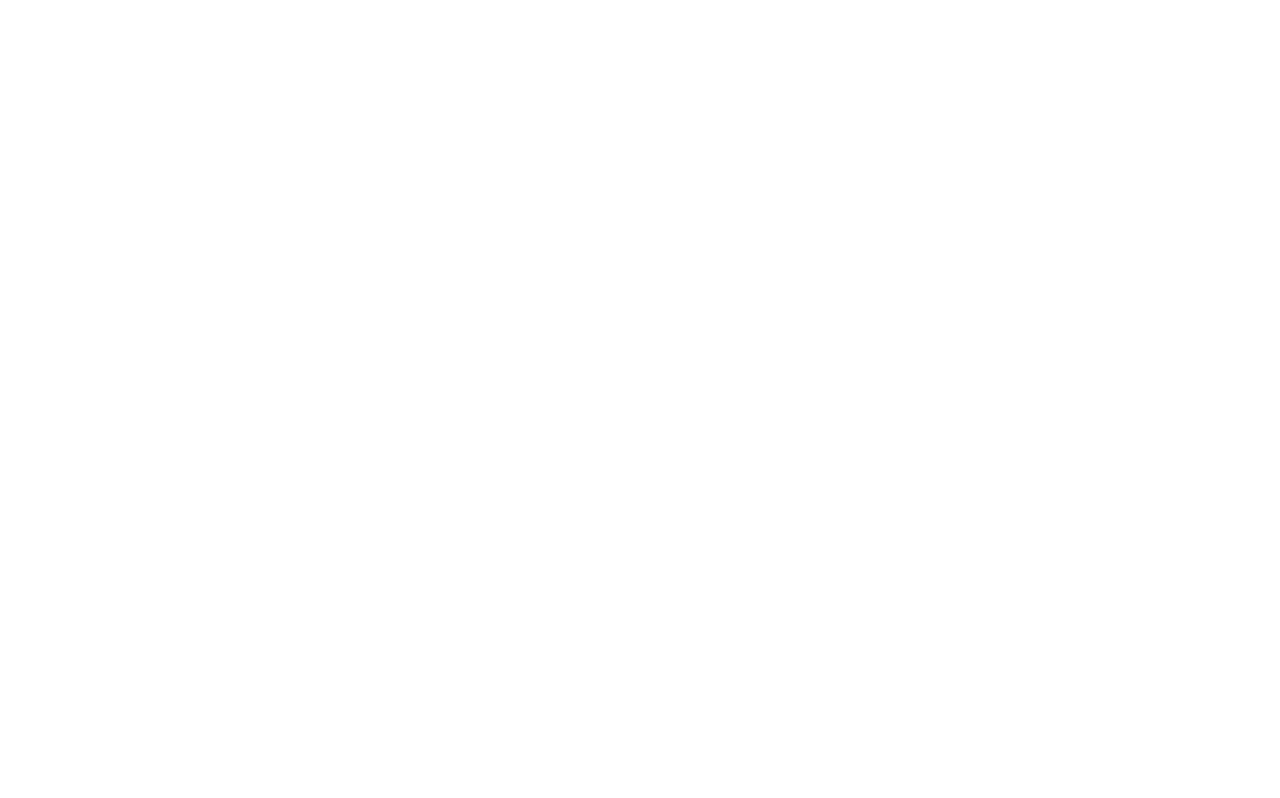
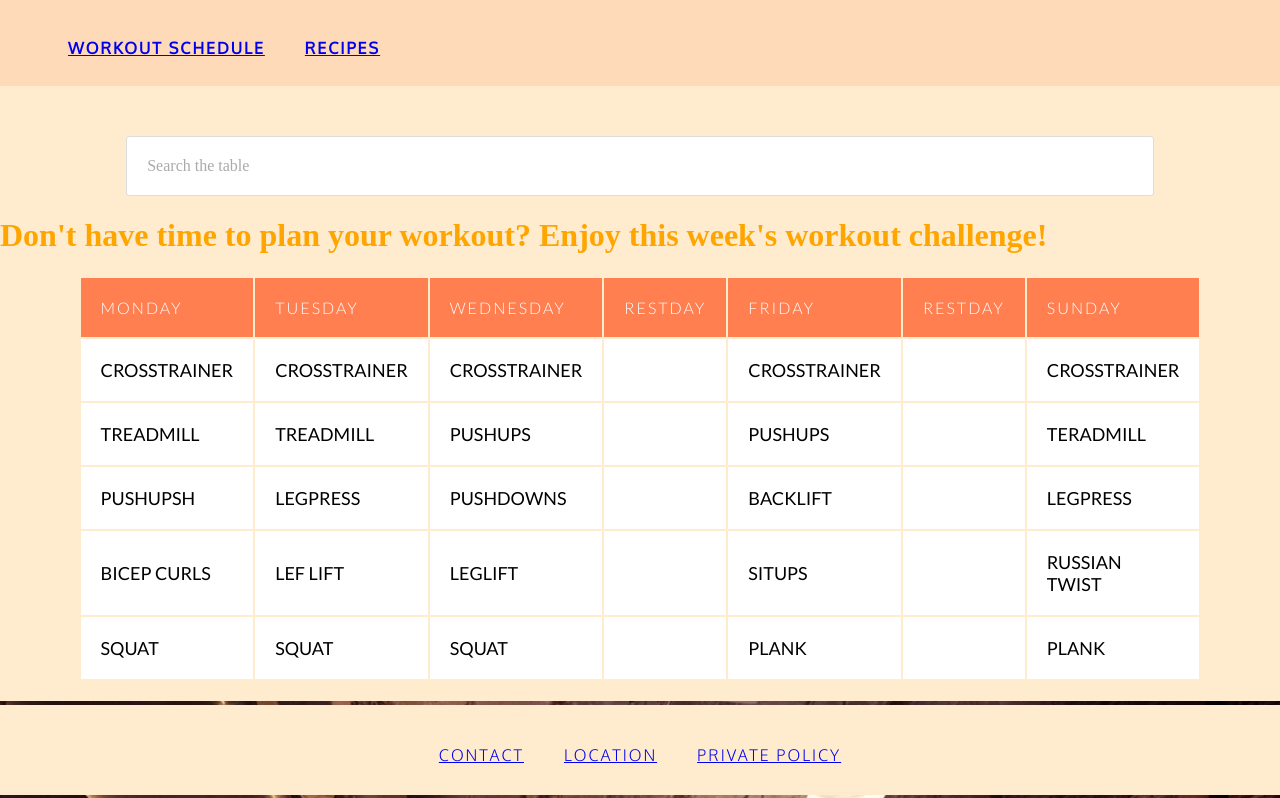
Before and after one commit to lavesarkawt/lavesarkawt.github.io, a plain HTML site: page index.html in a window 1280 px wide. Shown: the top 798 px of the page. Drawn offline with Linux system fonts and the light colour scheme.

Commit message:
Update index.html

```diff
--- a/index.html
+++ b/index.html
@@ -7,6 +7,99 @@
     <title>Document</title>
 </head>
 <body>
+    <!DOCTYPE html>
+<html lang="en">
+<head>
+    <meta charset="UTF-8">
+    <title>workout schedule</title>
+    <link href="https://fonts.googleapis.com/css?family=Lato: 100,300,400,700|Luckiest+Guy|Oxygen:300,400" rel="stylesheet">
+    <link href="css/nyuppgift.css" type="text/css" rel="stylesheet">
+</head>
+<body>
+<ul class="navigation">
 
+    <li class="active"><a href="./nyuppgift.html"><strong>WORKOUT SCHEDULE</strong></a></li>
+    <li class="active"><a href="./healthymeal.html"><strong>RECIPES</strong></a>
+</ul>
+<div class="search">Search the table</div>
+<div class="tvådelarna">
+    <div class="del1">
+        <h1 class="titel">Don't have time to plan your workout? Enjoy this week's workout challenge!     </h1>
+    </div class="del1">
+    <div class="del2"><table>
+        <thead>
+        <tr>
+            <th>Monday</th>
+            <th>Tuesday</th>
+            <th>Wednesday</th>
+            <th>Restday</th>
+            <th>Friday</th>
+            <th>Restday</th>
+            <th>Sunday</th>
+        </tr>
+        </thead>
+        <tbody>
+        <tr>
+            <td>CROSSTRAINER</td>
+            <td>CROSSTRAINER</td>
+            <td>CROSSTRAINER</td>
+            <td> </td>
+            <td>CROSSTRAINER</td>
+            <td> </td>
+            <td>CROSSTRAINER</td>
+
+        </tr>
+        <tr>
+            <td>TREADMILL</td>
+            <td>TREADMILL</td>
+            <td>PUSHUPS</td>
+            <td> </td>
+            <td>PUSHUPS</td>
+            <td> </td>
+            <td>TERADMILL</td>
+        </tr>
+        <tr>
+            <td>PUSHUPSH</td>
+            <td>LEGPRESS</td>
+            <td>PUSHDOWNS</td>
+            <td> </td>
+            <td>BACKLIFT</td>
+            <td> </td>
+            <td>LEGPRESS</td>
+
+        </tr>
+        <tr>
+            <td>BICEP CURLS</td>
+            <td>LEF LIFT</td>
+            <td>LEGLIFT</td>
+            <td> </td>
+            <td>SITUPS</td>
+            <td> </td>
+            <td>RUSSIAN TWIST</td>
+        </tr>
+        <tr>
+            <td>SQUAT</td>
+            <td>SQUAT</td>
+            <td>SQUAT</td>
+            <td> </td>
+            <td>PLANK</td>
+            <td> </td>
+            <td>PLANK</td>
+        </tr>
+
+        </tbody>
+    </table></div class="del2">
+</div>
+<section>
+        <img src="../img/location.jpg">
+</section>
+
+<footer>
+    <h3><li class="active"><a href="./contact.html">Contact</a></li></h3>
+    <h3><li class="active"><a href="./location.html">Location</a></li></h3>
+    <h3><li class="active"><a href="./policy.html">Private Policy</a></li></h3>
+</footer>
 </body>
 </html>
+</body>
+</html>
```
